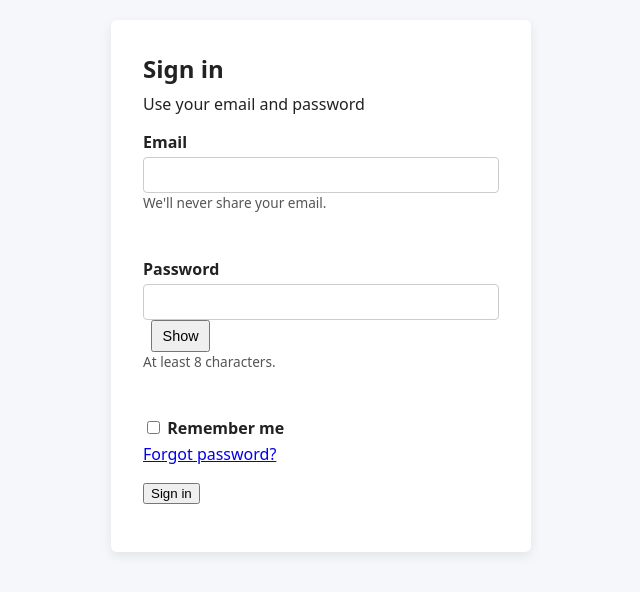
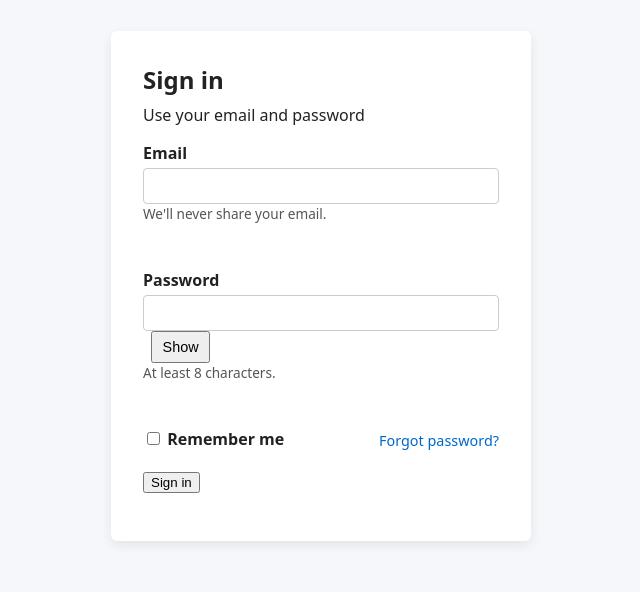
Before and after one commit to Winter-2026-CSD-425-Group-2/Login, a plain HTML site: page index.html in a window 1280 px wide. Shown: the part 114-706 px from the top of the page, without its empty margins (319-959 px from the left). Drawn offline with Linux system fonts and the light colour scheme.

Commit message:
Layout remember me and forgot password row

```diff
--- a/styles.css
+++ b/styles.css
@@ -71,3 +71,18 @@
   color: #c00000;
   min-height: 1em;
 }
+form > div:nth-child(3) {
+  display: flex;
+  align-items: center;
+  justify-content: space-between;
+}
+
+a {
+  font-size: 0.9rem;
+  color: #0066cc;
+  text-decoration: none;
+}
+
+a:hover {
+  text-decoration: underline;
+}
```
